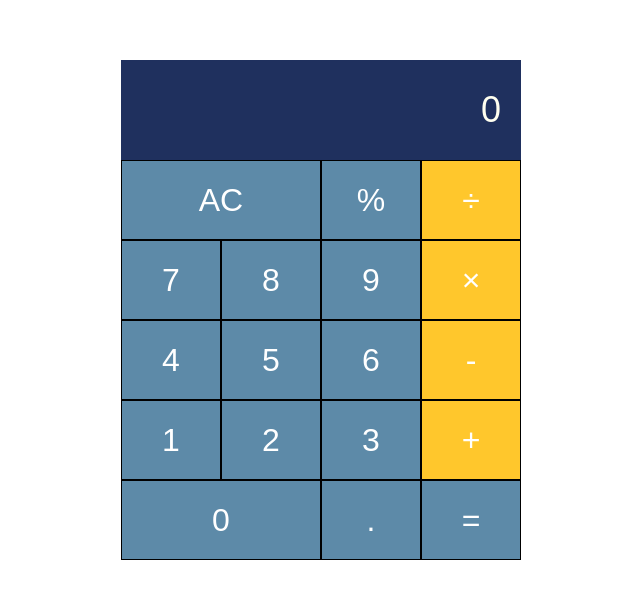
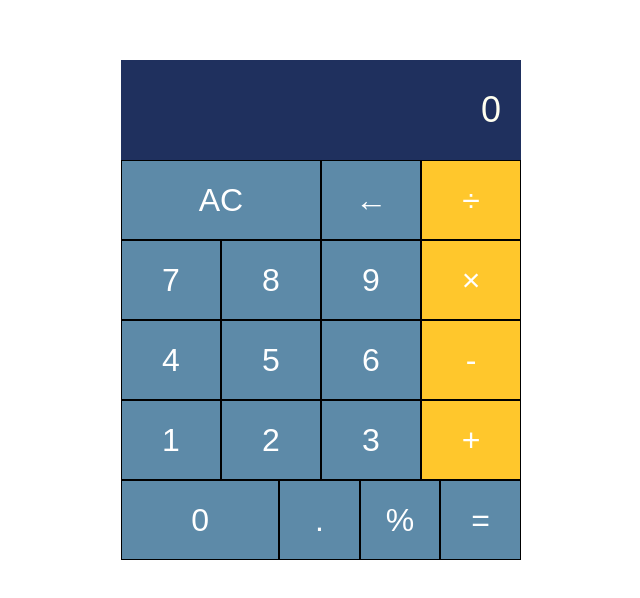
Before and after one commit to icha-mrh/calculator-icha, a plain HTML site: page index.html in a window 1280 px wide. Shown: the part 148-746 px from the top of the page, without its empty margins (319-959 px from the left). Drawn offline with Linux system fonts and the light colour scheme.

Commit message:
Update index.html

```diff
--- a/index.html
+++ b/index.html
@@ -11,7 +11,7 @@
       <div class="calculator-keys">
         <div class="row">
           <button class="all-clear">AC</button>
-          <button class="percentage">%</button>
+          <button class="delete">&#8592;</button>
           <button class="operator" value="/">&divide;</button>
         </div>
         <div class="row">
@@ -35,6 +35,7 @@
         <div class="row">
           <button class="number zero-btn" value="0">0</button>
           <button class="decimal" value=".">.</button>
+          <button class="percentage">%</button>
           <button class="equal-sign">=</button>
         </div>
       </div>
```
